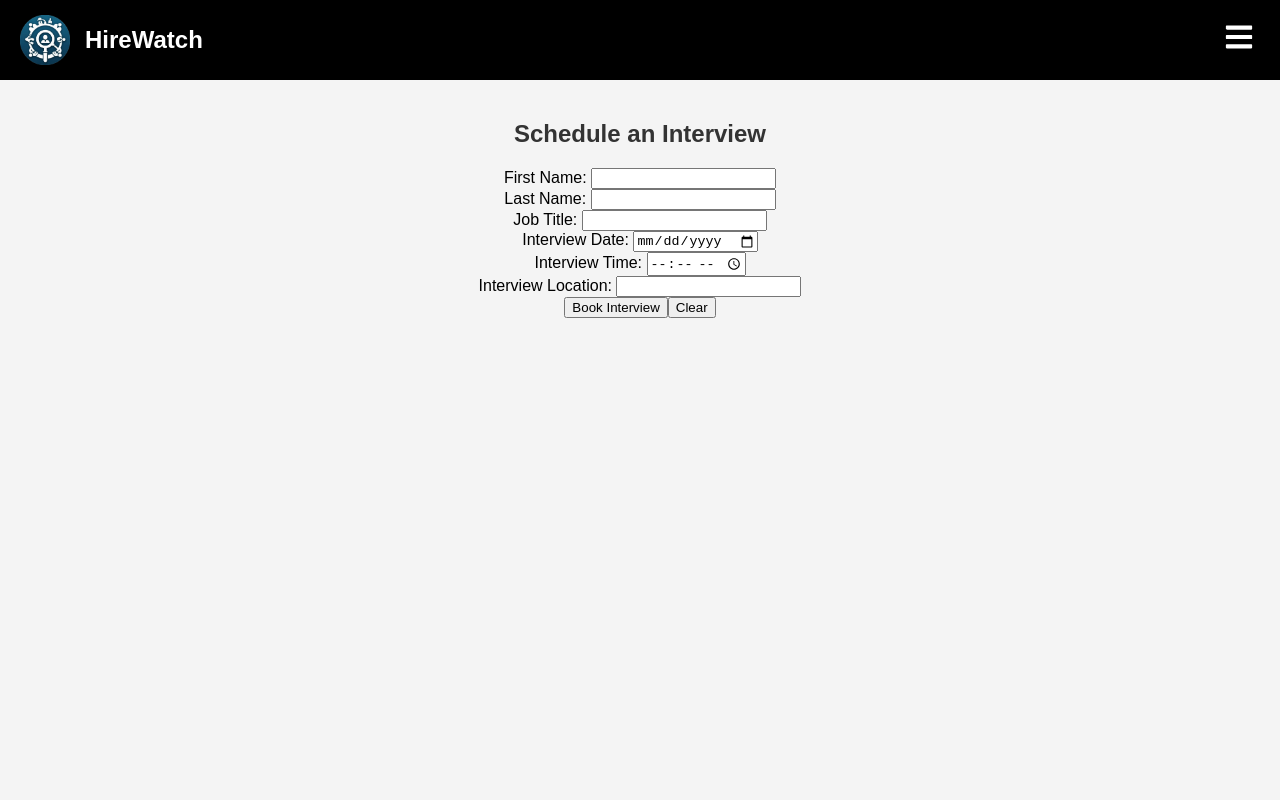
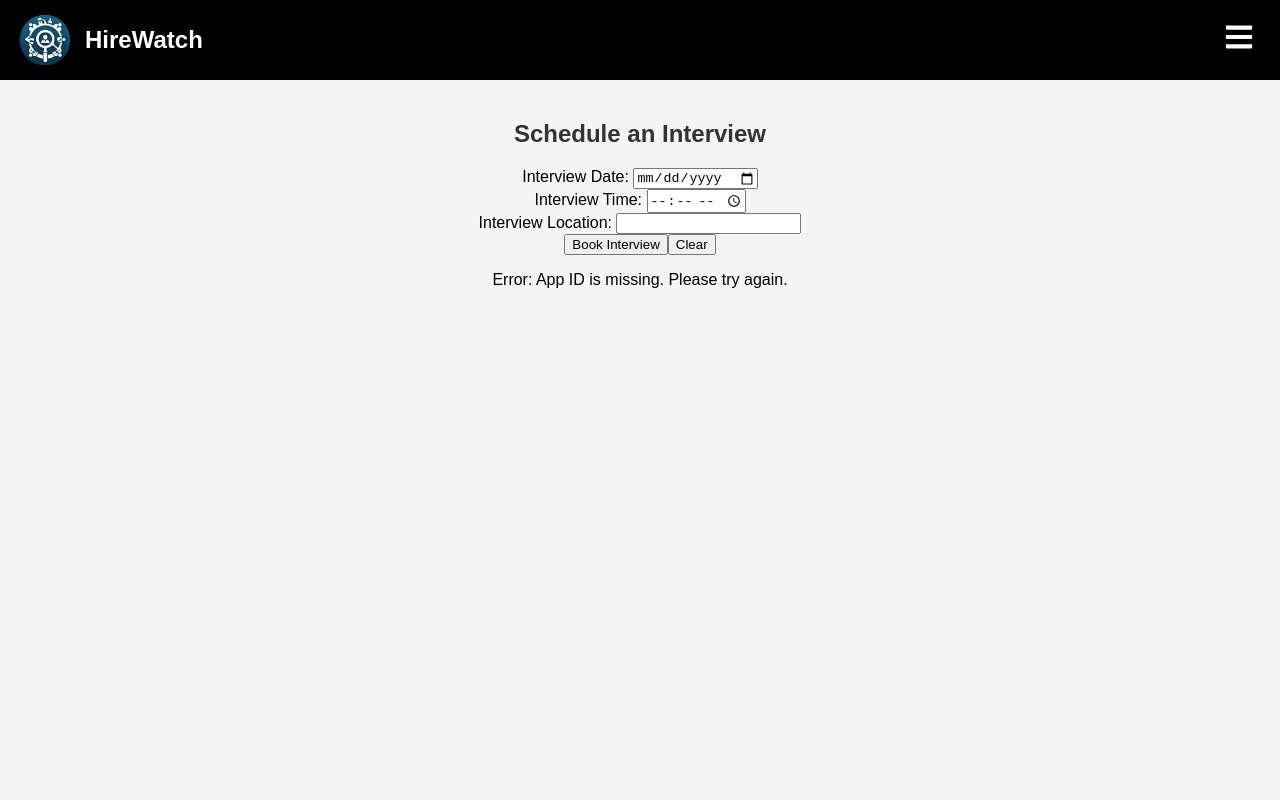
Before and after one commit to amalayil23/HireWatch, a React (Create React App) app in the folder frontend/: page /scheduleinterview in a window 1280 px wide. Shown: the top 800 px of the page. Built offline with nearby package versions, Linux system fonts and the light colour scheme; sample sign-in values are in the browser's storage.

Commit message:
Fixed overwritten scheduleinterview.js

```diff
--- a/frontend/src/pages/scheduleinterview.js
+++ b/frontend/src/pages/scheduleinterview.js
@@ -4,18 +4,18 @@ import { useLocation } from "react-router-dom";
 import axios from "axios";
 
 function ScheduleInterview() {
+    const location = useLocation();
+    const appid = location.state?.appid || ""; // Retrieve appid from location.state
+
     const [interview, setInterview] = useState({
-        firstName: "",
-        lastName: "",
-        jobTitle: "",
+        appid: appid,
         intDate: "",
         intTime: "",
         intLocation: ""
     });
 
-    const [message, setMessage] = useState("")
+    const [message, setMessage] = useState("");
     const navigate = useNavigate();
-    const uname = localStorage.getItem("name");
 
     useEffect(() => {
         const token = localStorage.getItem("token");
@@ -23,70 +23,108 @@ function ScheduleInterview() {
         if (!token) {
             navigate("/login", { state: { from: "/scheduleinterview" } });
         }
-    }, [navigate]);
+
+        if (!appid) {
+            setMessage("Error: App ID is missing. Please try again.");
+        }
+    }, [navigate, appid]);
 
     const handleChange = (event) => {
-        setInterview({
-            ...interview,
-            [event.target.name]: event.target.value
-        });
+        const { name, value } = event.target;
+        setInterview((prevInterview) => ({
+            ...prevInterview,
+            [name]: value
+        }));
     };
 
     const handleSubmit = async (event) => {
         event.preventDefault();
 
-        const fullName = `${interview.firstName} ${interview.lastName}`.trim();
-        const interviewData = { ...interview, name: fullName };
-        delete interviewData.firstName;
-        delete interviewData.lastName;
+        const token = localStorage.getItem("token");
 
-        console.log("Sending Data:", interviewData);
+        if (!token) {
+            setMessage("You are not authorized. Please log in.");
+            navigate("/login");
+            return;
+        }
+
+        // Validate that all fields are filled
+        if (!interview.appid || !interview.intDate || !interview.intTime || !interview.intLocation) {
+            setMessage("All fields are required. Please fill out the form completely.");
+            return;
+        }
 
         try {
-            await axios.post("https://hirewatch.pythonanywhere.com/scheduleinterview", interviewData);
-            setInterview({ firstName: "", lastName: "", jobTitle: "", intDate: "", intTime: "", intLocation: "" });
+            console.log("Submitting Interview Data:", interview);
+
+            // Construct the URL with query parameters
+            const url = `https://hirewatch.pythonanywhere.com/scheduleinterview?appid=${interview.appid}&intDate=${interview.intDate}&intTime=${interview.intTime}&intLocation=${interview.intLocation}`;
+            console.log("URL:", url);
+            // Send the GET request with query parameters
+            const response = await axios.get(url, {
+                headers: {
+                    Authorization: `Bearer ${token}`,
+                },
+            });
+
+            // Reset the form and display success message
+            setInterview({ appid: appid, intDate: "", intTime: "", intLocation: "" });
             setMessage("Interview scheduled successfully");
+            console.log("Response:", response.data);
         } catch (error) {
-            setMessage("Error scheduling interview. Make sure user and job exist.");
-            console.error("Error:", error);
+            setMessage("Error scheduling interview. Please try again.");
+            console.error("Error:", error.response?.data || error.message);
         }
     };
 
     const handleClear = () => {
-        setInterview({ firstName: "", lastName: "", jobTitle: "", intDate: "", intTime: "", intLocation: "" });
+        setInterview({ appid: appid, intDate: "", intTime: "", intLocation: "" });
         setMessage("");
-    }
+    };
 
     return (
         <div className="container">
             <h2>Schedule an Interview</h2>
             <form onSubmit={handleSubmit}>
                 <div className="mb-3">
-                    <label className="form-label">First Name: </label>
-                    <input type="text" className="form-control" name="firstName" value={interview.firstName} onChange={handleChange} required />
-                </div>
-                <div className="mb-3">
-                    <label className="form-label">Last Name: </label>
-                    <input type="text" className="form-control" name="lastName" value={interview.lastName} onChange={handleChange} required />
-                </div>
-                <div className="mb-3">
-                    <label className="form-label">Job Title: </label>
-                    <input type="text" className="form-control" name="jobTitle" value={interview.jobTitle} onChange={handleChange} required />
-                </div>
-                <div className="mb-3">
                     <label className="form-label">Interview Date: </label>
-                    <input type="date" className="form-control" name="intDate" value={interview.intDate} onChange={handleChange} required />
+                    <input
+                        type="date"
+                        className="form-control"
+                        name="intDate"
+                        value={interview.intDate}
+                        onChange={handleChange}
+                        required
+                    />
                 </div>
                 <div className="mb-3">
                     <label className="form-label">Interview Time: </label>
-                    <input type="time" className="form-control" name="intTime" value={interview.intTime} onChange={handleChange} required />
+                    <input
+                        type="time"
+                        className="form-control"
+                        name="intTime"
+                        value={interview.intTime}
+                        onChange={handleChange}
+                        required
+                    />
                 </div>
                 <div className="mb-3">
                     <label className="form-label">Interview Location: </label>
-                    <input type="text" className="form-control" name="intLocation" value={interview.intLocation} onChange={handleChange} required />
+                    <input
+                        type="text"
+                        className="form-control"
+                        name="intLocation"
+                        value={interview.intLocation}
+                        onChange={handleChange}
+                        required
+                    />
                 </div>
-                <button type="submit" className="btn btn-primary">Book Interview</button>
-                <button type="button" className="btn btn-secondary" onClick={handleClear}>Clear</button>
+                <button type="submit" className="btn btn-primary">
+                    Book Interview
+                </button>
+                <button type="button" className="btn btn-secondary" onClick={handleClear}>
+                    Clear
+                </button>
             </form>
             {message && <p className="mt-3">{message}</p>}
         </div>
```
